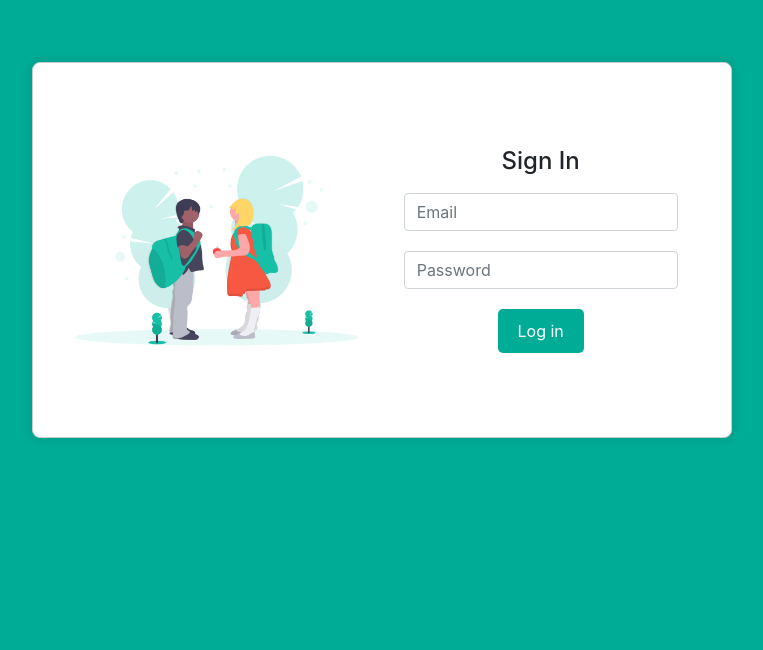
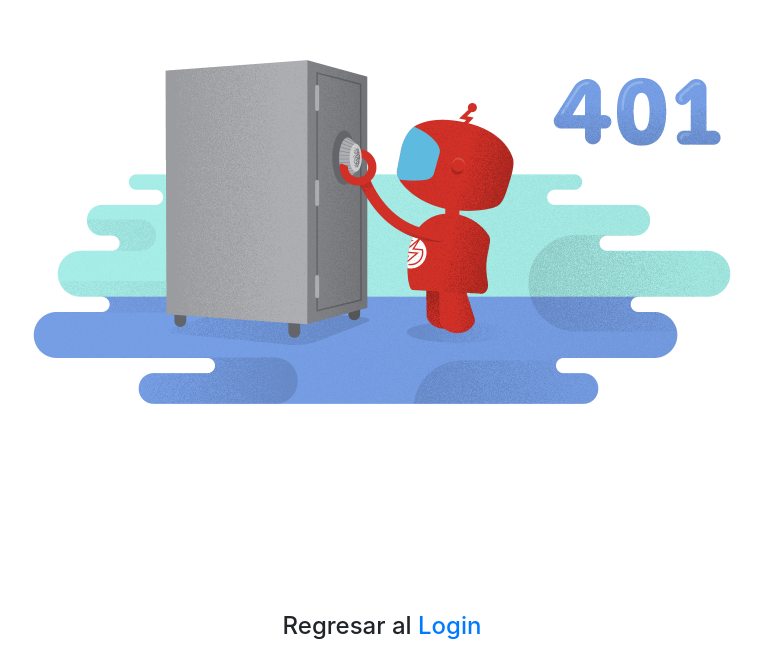
Before and after one commit to DiegoIturra/SIPLYC_web_app_frontend, a React (Vite) app: page /unauthorized in a window 1280 px wide. Before the commit this address led to /login. Shown: the part 150-800 px from the top of the page, without its empty margins (258-1021 px from the left). Built offline with nearby package versions, Linux system fonts and the light colour scheme.

Commit message:
:sparkles: add unauthorized page out of the page scope to avoid show components inside the app

```diff
--- a/src/router/RouterApp.jsx
+++ b/src/router/RouterApp.jsx
@@ -2,12 +2,14 @@ import { Route, Routes } from "react-router-dom"
 import { LoginPage } from "../auth/pages/LoginPage"
 import { SiplycRoutes } from "../siplyc/router/SiplycRoutes"
 import { PrivateRoute } from "./PrivateRoute"
+import { UnauthorizedPage } from "../siplyc/pages/UnauthorizedPage"
 
 export const AppRouter = () => {
   return(
     <>
       <Routes>
         <Route path="login" element={<LoginPage/>} />
+        <Route path="unauthorized" element={<UnauthorizedPage/>} />
 
         <Route path="/*" element=
           {
--- a/src/siplyc/pages/UnauthorizedPage.jsx
+++ b/src/siplyc/pages/UnauthorizedPage.jsx
@@ -1,8 +1,10 @@
+import './styles.css'
+
 export const UnauthorizedPage = () => {
   return (
-    <div>
-      <h1>Unauthorized</h1>
-      <p>You are not authorized to access this page.</p>
+    <div className="unauthorized-container" >
+      <img src="/img/unauthorized.jpg" alt="unauthorized image"/>
+      <h4>Regresar al <a href="/login">Login</a></h4>
     </div>
   )
 }
--- a/src/siplyc/pages/styles.css
+++ b/src/siplyc/pages/styles.css
@@ -15,3 +15,29 @@
   padding-top: 1rem;
   gap: 3rem;
 }
+
+.unauthorized-container {
+  display: flex;
+  justify-content: center;
+  align-items: center;
+  flex-direction: column;
+  flex-wrap: wrap;
+  min-height: 100vh;
+  box-sizing: border-box;
+}
+
+.unauthorized-container img {
+  max-height: 600px;
+  max-width: 800px;
+  margin: 5rem;
+  border-radius: 1px solid #333;
+}
+
+@media screen and (max-width: 768px) {
+  .unauthorized-container img{
+    max-height: 400px;
+    max-width: 600px;
+    margin: 30px;
+  }
+
+}
```
Also changed, not shown: public/img/unauthorized.jpg (added).
